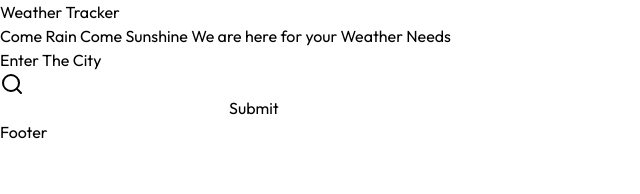
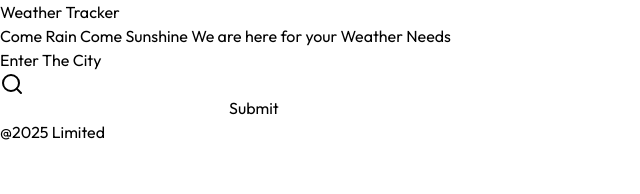
Before and after one commit to josh098741/Weather-API, a React app in the folder frontend/: page / in a window 1280 px wide. Shown: the top 194 px of the page, without its empty margins (0-640 px from the left). Built offline with nearby package versions, Linux system fonts and the light colour scheme; the HTML template or start-up script is replaced by a standard one.

Commit message:
Additional commits

```diff
--- a/frontend/src/App.jsx
+++ b/frontend/src/App.jsx
@@ -5,9 +5,18 @@ import Footer from './components/Footer'
 function App() {
   return(
     <>
-      <Header />
-      <Body />
-      <Footer />
+      <div className=" min-h-screen flex flex-col">
+        <header>
+          <Header />
+        </header>
+        <main className='flex-grow'>
+          <Body />
+        </main>
+        <footer>
+          <Footer />
+        </footer>
+      </div>
+
     </>
   );
 }
--- a/frontend/src/components/Footer.jsx
+++ b/frontend/src/components/Footer.jsx
@@ -1,11 +1,10 @@
-
 
 
 function Footer(){
 
     return(
-        <footer>
-            Footer
+        <footer className="bg-gradient-to-t from-blue-500 mt-auto py-10">
+            <div className="text-center"><span className="text-2xl">@</span>2025 Limited</div>
         </footer>
     );
 }
--- a/frontend/src/index.css
+++ b/frontend/src/index.css
@@ -9,3 +9,7 @@
         font-family: "Outfit", sans-serif;
     }
 }
+
+::-webkit-scrollbar{
+    display: none;
+}
```
